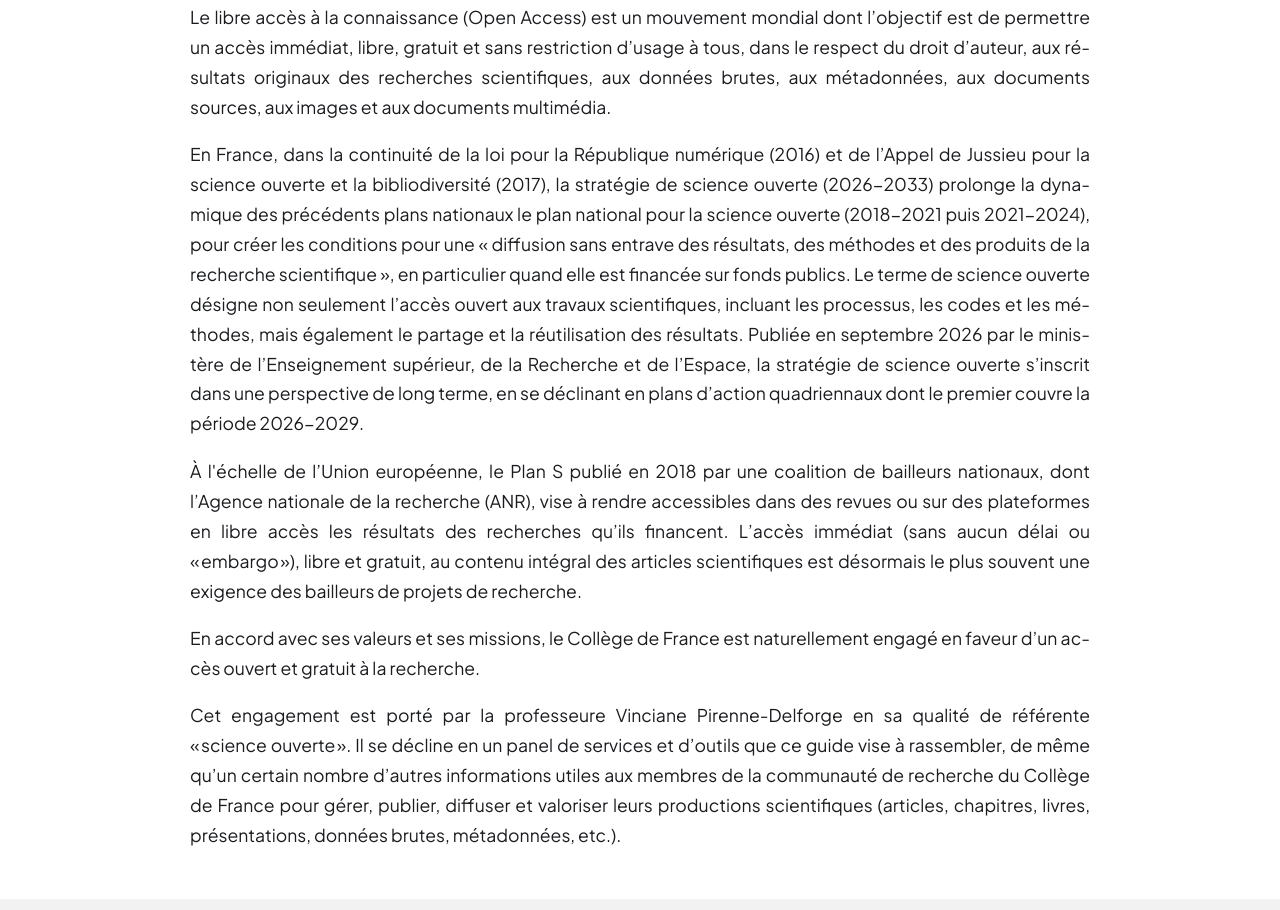
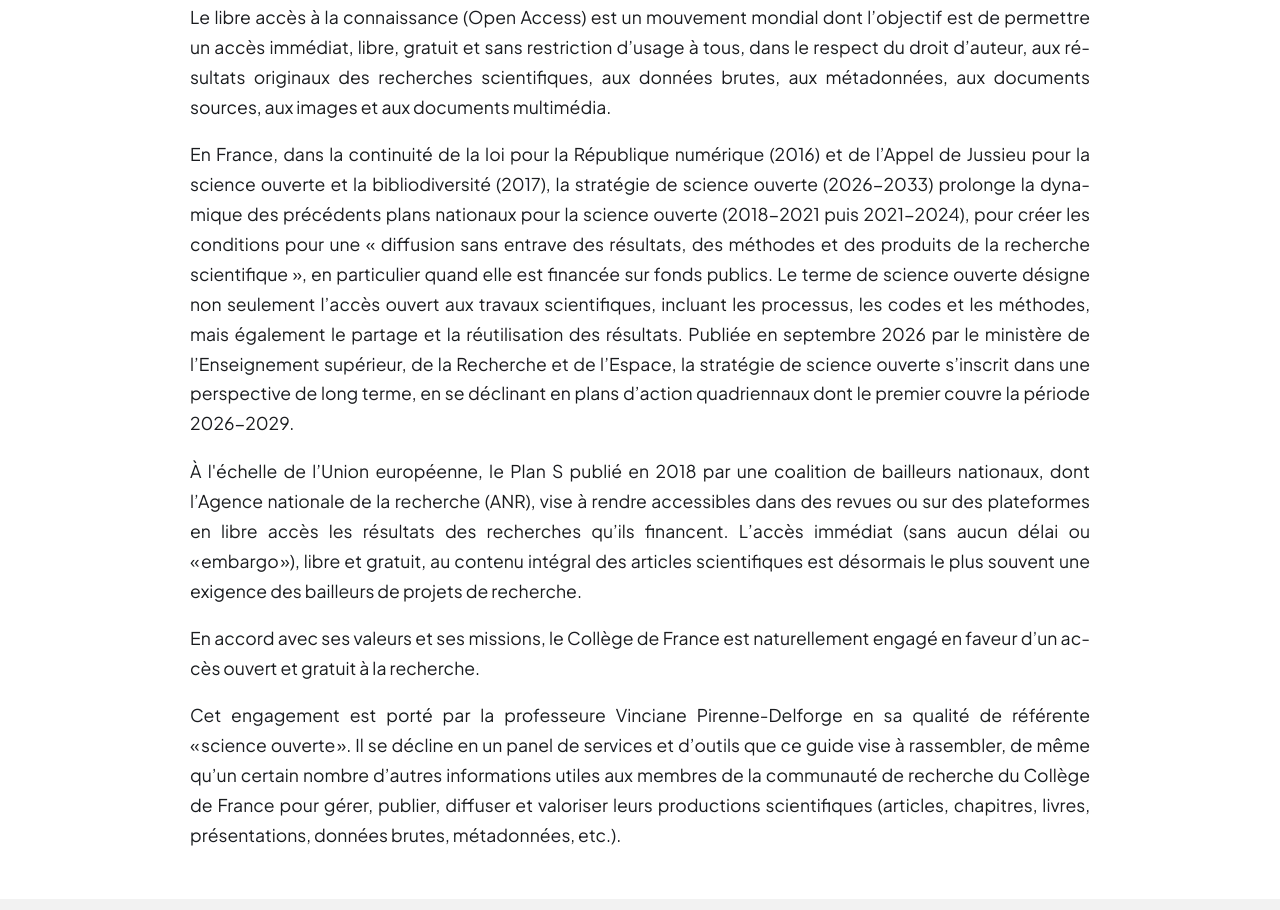
Before and after one commit to ggsggs2016/soac1, a plain HTML site: page index.html in a window 1280 px wide. Shown: the part 901-1811 px from the top of the page. Drawn offline with Linux system fonts and the light colour scheme.

Commit message:
Update index.html

```diff
--- a/index.html
+++ b/index.html
@@ -469,7 +469,7 @@ header h1 {
       Le libre accès à la connaissance (Open Access) est un mouvement mondial dont l’objectif est de permettre un accès immédiat, libre, gratuit et sans restriction d’usage à tous, dans le respect du droit d’auteur, aux résultats originaux des recherches scientifiques, aux données brutes, aux métadonnées, aux documents sources, aux images et aux documents multimédia.
     </p>
 
-    <p>En France, dans la continuité de la loi pour la République numérique (2016) et de l’Appel de Jussieu pour la science ouverte et la bibliodiversité (2017), la stratégie de science ouverte (2026-2033) prolonge la dynamique des précédents plans nationaux le plan national pour la science ouverte (2018-2021 puis 2021-2024), pour créer les conditions pour une « diffusion sans entrave des résultats, des méthodes et des produits de la recherche scientifique », en particulier quand elle est financée sur fonds publics. Le terme de science ouverte désigne non seulement l’accès ouvert aux travaux scientifiques, incluant les processus, les codes et les méthodes, mais également le partage et la réutilisation des résultats. Publiée en septembre 2026 par le ministère de l’Enseignement supérieur, de la Recherche et de l’Espace, la stratégie de science ouverte s’inscrit dans une perspective de long terme, en se déclinant en plans d’action quadriennaux dont le premier couvre la période 2026-2029.</p>
+    <p>En France, dans la continuité de la loi pour la République numérique (2016) et de l’Appel de Jussieu pour la science ouverte et la bibliodiversité (2017), la stratégie de science ouverte (2026-2033) prolonge la dynamique des précédents plans nationaux pour la science ouverte (2018-2021 puis 2021-2024), pour créer les conditions pour une « diffusion sans entrave des résultats, des méthodes et des produits de la recherche scientifique », en particulier quand elle est financée sur fonds publics. Le terme de science ouverte désigne non seulement l’accès ouvert aux travaux scientifiques, incluant les processus, les codes et les méthodes, mais également le partage et la réutilisation des résultats. Publiée en septembre 2026 par le ministère de l’Enseignement supérieur, de la Recherche et de l’Espace, la stratégie de science ouverte s’inscrit dans une perspective de long terme, en se déclinant en plans d’action quadriennaux dont le premier couvre la période 2026-2029.</p>
 
     <p>
       À l'échelle de l’Union européenne, le Plan S publié en 2018 par une coalition de bailleurs nationaux, dont l’Agence nationale de la recherche (ANR), vise à rendre accessibles dans des revues ou sur des plateformes en libre accès les résultats des recherches qu’ils financent. L’accès immédiat (sans aucun délai ou <span class="guillemets">«&#8239;embargo&#8239;»</span>), libre et gratuit, au contenu intégral des articles scientifiques est désormais le plus souvent une exigence des bailleurs de projets de recherche.
```
